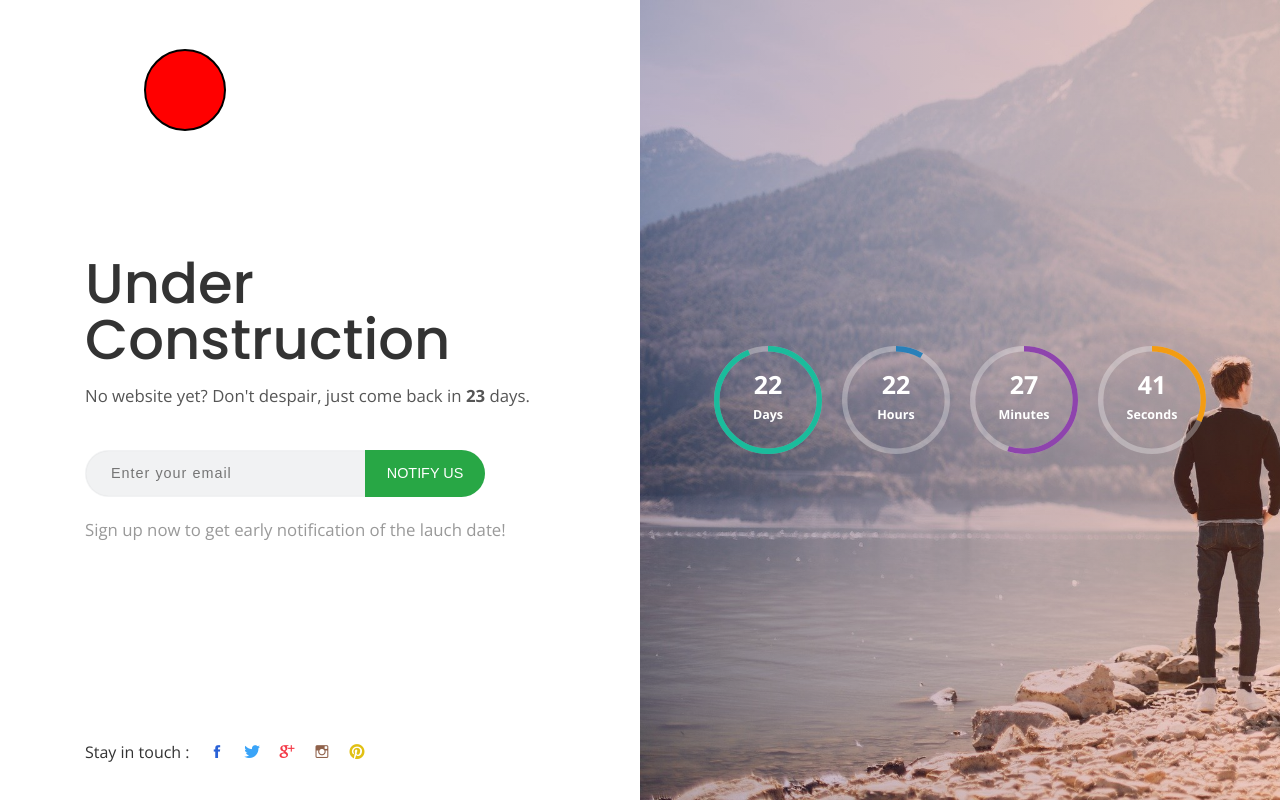
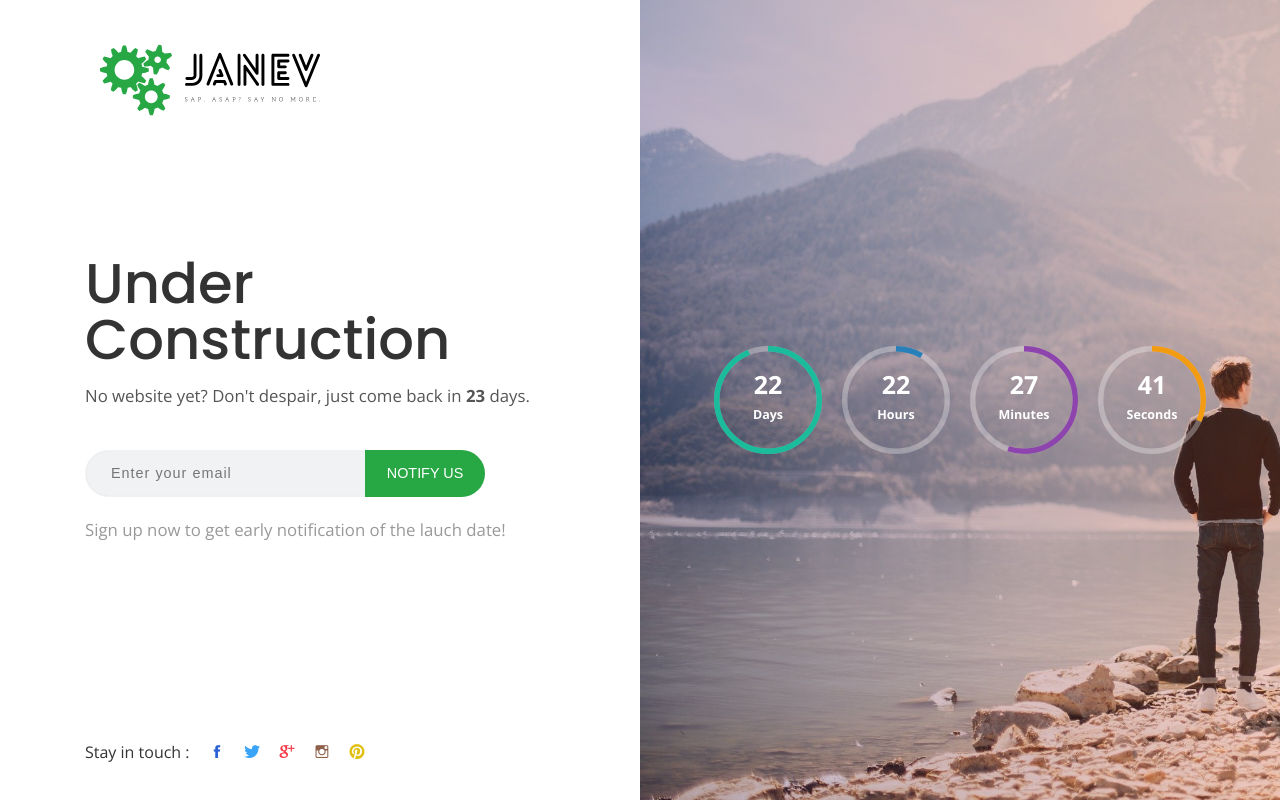
Before and after one commit to Yanev1/ComingSoonApp, an Angular app: page / in a window 1280 px wide. Built offline with nearby package versions, Linux system fonts and the light colour scheme.

Commit message:
2nd commit from Windows

```diff
--- a/src/app/app.component.css
+++ b/src/app/app.component.css
@@ -3947,17 +3947,39 @@ b.light-color {
     position: relative;
 }
 
-
-/* .left-section .logo {
+.dotted-line {
+    /* border: thin dotted black; */
+    z-index: -1000;
+    /* display: block; */
+    /* position: absolute; */
+    /* top: 0;
+    left: 0; */
+    /* width: 100%; */
+    /* only required for <img /> */
+    /* width: 250px;
+    height: 80px; */
+}
+
+.left-section .logo {
     position: absolute;
     top: 40px;
-    height: 30px;
+    height: 80px;
+    z-index: 1;
 }
 
 .left-section .logo img {
     height: 100%;
     width: auto;
-} */
+}
+
+.left-section .logo span {
+    position: absolute;
+    top: 0;
+    right: 0;
+    bottom: 0;
+    left: 0;
+    opacity: 0;
+}
 
 .left-section .main-content {
     padding: 40px 40px 40px 0;
--- a/src/app/app.component.html
+++ b/src/app/app.component.html
@@ -3,12 +3,12 @@
 
         <section class="left-section full-height">
 
-            <!-- <a class="logo" href="#"><img src="assets/images/janev-logo2.svg" alt="Logo"></a> -->
             <a class="logo" href="#">
-                <svg xmlns="http://www.w3.org/2000/svg" version="1.1">
-                    <circle cx="100" cy="50" r="40" stroke="black"
-                    stroke-width="2" fill="red"/>
-                  </svg>
+                <object data="assets/images/janev-logo2.svg" width="250" height="80" class="dotted-line">
+                <img src="assets/images/janev-logo.png" />
+                <!-- fallback with png image for browsers with NO SVG support -->
+            </object>
+                <span alt="Logo"></span>
             </a>
 
             <div class="display-table">
```
Also changed, not shown: src/assets/images/janev-logo2.svg.
